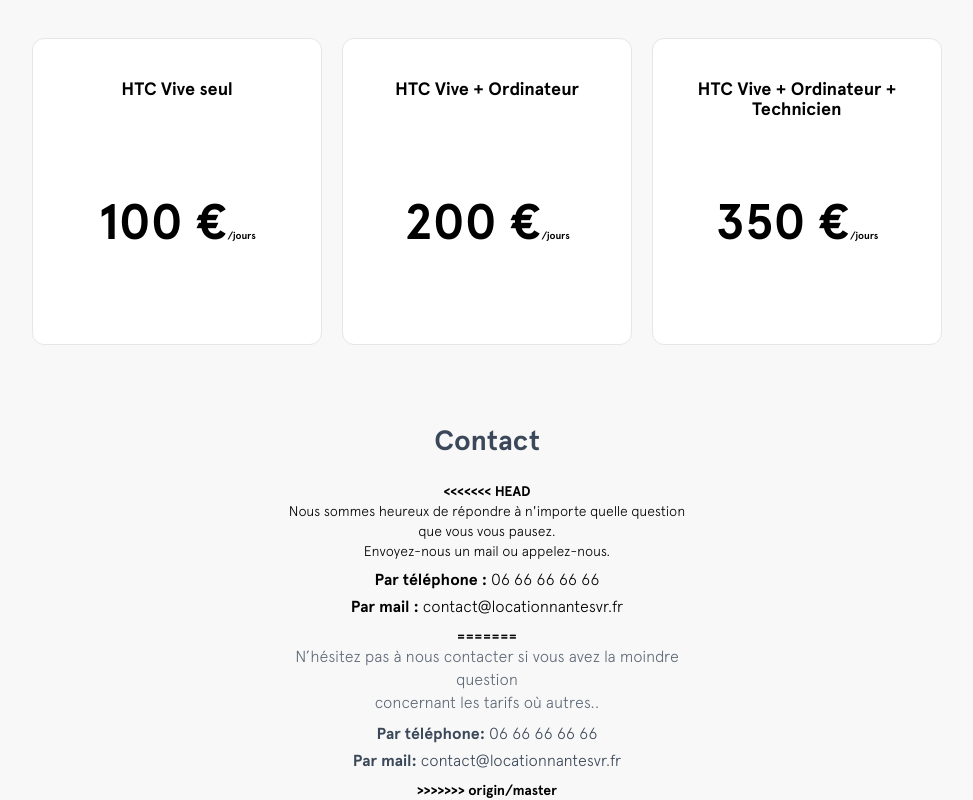
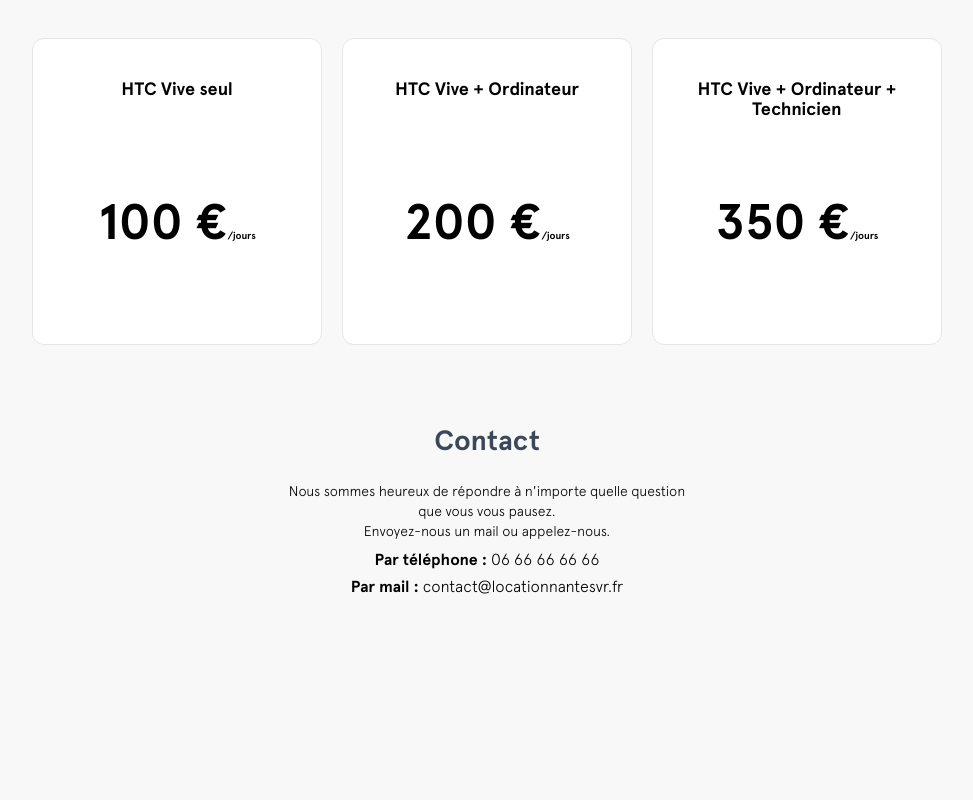
Before and after one commit to JulienThibeaut/locationvr, a plain HTML site: page index.html in a window 1280 px wide. Shown: the part 1155-1955 px from the top of the page, without its empty margins (153-1126 px from the left). After the commit the page ends 1761 px from the top, so only its background shows below. Drawn offline with nearby package versions, Linux system fonts and the light colour scheme.

Commit message:
fixed contact
ye

```diff
--- a/index.html
+++ b/index.html
@@ -169,7 +169,6 @@
 
 <div class="container-fluid contact" id="contact">
   <h1>Contact</h1>
-<<<<<<< HEAD
   <p class="fontLight">
     Nous sommes heureux de répondre à n'importe quelle question que vous vous pausez.
   </p>
@@ -178,14 +177,6 @@
   </p>
   <h4>Par téléphone : <span class="fontLight">06 66 66 66 66</span></h4>
   <h4>Par mail : <span class="fontLight">contact@locationnantesvr.fr</span></h4>
-=======
-  <p class="contact_description">
-   N’hésitez pas à nous contacter si vous avez la moindre question<br>
-   concernant les tarifs où autres..
-  </p>
-  <h4 class="colorBlue">Par téléphone: <span class="fontLight">06 66 66 66 66</span></h4>
-  <h4 class="colorBlue">Par mail:  <span class="fontLight">contact@locationnantesvr.fr</span></h4>
->>>>>>> origin/master
 </div>
 
 <script src="script/onclick.js" charset="utf-8"></script>
```
Also changed, not shown: css/style.css (line endings or trailing spaces).
